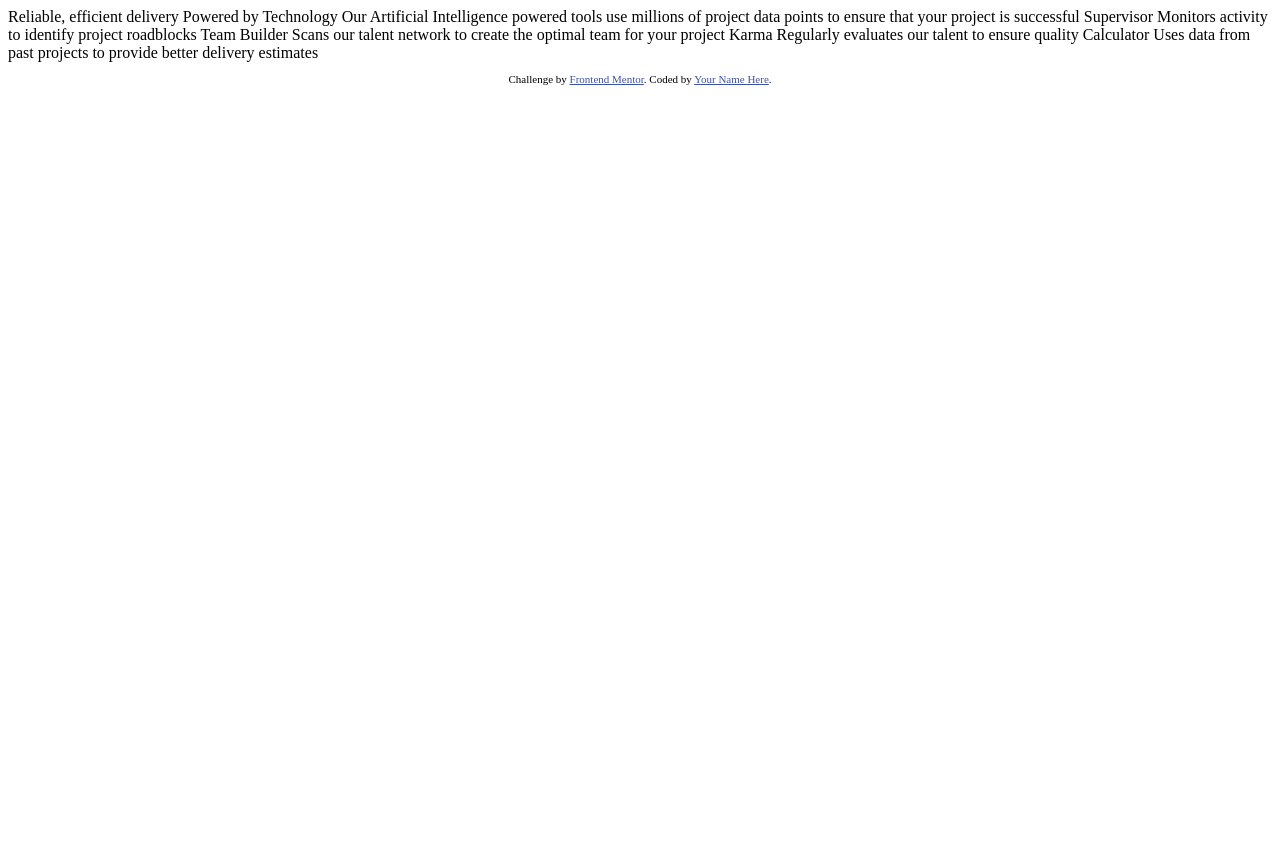
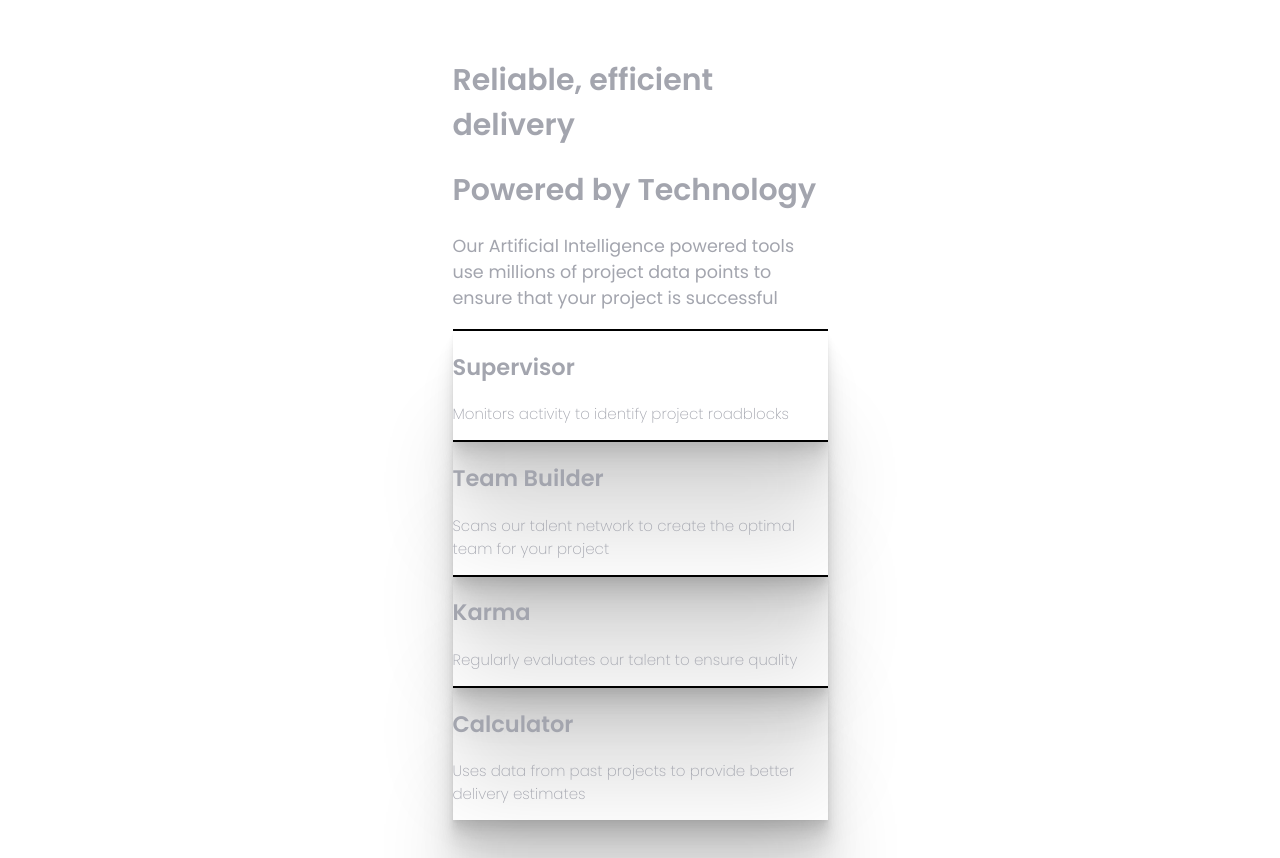
Before and after one commit to gylim0604/FrontendMentor-four-card-feature-section, a plain HTML site: page index.html in a window 1280 px wide. Before the commit the page ends 800 px from the top, so only its background shows below. Drawn offline with Linux system fonts and the light colour scheme.

Commit message:
simple draft

```diff
--- a/index.html
+++ b/index.html
@@ -1,45 +1,69 @@
 <!DOCTYPE html>
 <html lang="en">
   <head>
-  <meta charset="UTF-8">
-  <meta name="viewport" content="width=device-width, initial-scale=1.0"> <!-- displays site properly based on user's device -->
+    <meta charset="UTF-8" />
+    <meta name="viewport" content="width=device-width, initial-scale=1.0" />
+    <!-- displays site properly based on user's device -->
 
-  <link rel="icon" type="image/png" sizes="32x32" href="./images/favicon-32x32.png">
+    <link
+      rel="icon"
+      type="image/png"
+      sizes="32x32"
+      href="./images/favicon-32x32.png"
+    />
 
     <title>Frontend Mentor | Four card feature section</title>
 
     <!-- Feel free to remove these styles or customise in your own stylesheet 👍 -->
+    <link rel="stylesheet" href="static/css/styles.css" />
     <style>
-    .attribution { font-size: 11px; text-align: center; }
-    .attribution a { color: hsl(228, 45%, 44%); }
+      .attribution {
+        font-size: 11px;
+        text-align: center;
+      }
+      .attribution a {
+        color: hsl(228, 45%, 44%);
+      }
     </style>
   </head>
   <body>
-
-  Reliable, efficient delivery
-  Powered by Technology
-
-  Our Artificial Intelligence powered tools use millions of project data points
-  to ensure that your project is successful
-
-  Supervisor
-  Monitors activity to identify project roadblocks
-
-  Team Builder
+    <main>
+      <span class="cta">
+        <h1>Reliable, efficient delivery</h1>
+        <h1>Powered by Technology</h1>
+        <h3>
+          Our Artificial Intelligence powered tools use millions of project data
+          points to ensure that your project is successful
+        </h3>
+      </span>
+      <span class="column-wrapper">
+        <span class="column">
+          <span class="card box-shadow">
+            <h2>Supervisor</h2>
+            <p>Monitors activity to identify project roadblocks</p>
+          </span>
+        </span>
+        <span class="column">
+          <span class="card box-shadow">
+            <h2>Team Builder</h2>
+            <p>
               Scans our talent network to create the optimal team for your project
-
-  Karma
-  Regularly evaluates our talent to ensure quality
-
-  Calculator
+            </p>
+          </span>
+          <span class="card box-shadow">
+            <h2>Karma</h2>
+            <p>Regularly evaluates our talent to ensure quality</p>
+          </span>
+        </span>
+        <span class="column">
+          <span class="card box-shadow">
+            <h2>Calculator</h2>
+            <p>
               Uses data from past projects to provide better delivery estimates
-
-
-  <footer>
-    <p class="attribution">
-      Challenge by <a href="https://www.frontendmentor.io?ref=challenge" target="_blank">Frontend Mentor</a>.
-      Coded by <a href="#">Your Name Here</a>.
             </p>
-  </footer>
+          </span>
+        </span>
+      </span>
+    </main>
   </body>
 </html>
--- /dev/null
+++ b/static/css/styles.scss
@@ -0,0 +1,60 @@
+@import url('https://fonts.googleapis.com/css2?family=Poppins:wght@200;400;600&display=swap');
+
+$font-stack: 'Poppins', sans-serif;
+$primary-red:hsl(0, 78%, 62%);
+$primary-cyan:hsl(180, 62%, 55%);
+$primary-oragne: hsl(34, 97%, 64%);
+$primary-blue:hsl(212, 86%, 64%);
+$neutral-dark-blue:  hsl(234, 12%, 34%);
+$neutral-gray-blue:  hsl(229, 6%, 66%);
+$neutral-light-gray: hsl(0, 0%, 98%);
+
+html,body{
+    font-family: $font-stack;
+    font-size: 15px;
+    font-weight: 200;
+    color: $neutral-gray-blue;
+    min-height: 100vh;
+}
+body{
+    display: flex;
+    justify-content: center;
+    align-items: center;
+}
+
+main{
+    max-width: 375px;
+    padding: 2rem 5vw;
+}
+.cta{
+    h3{
+        font-weight: 400;
+    }
+}
+
+.column-wrapper{
+    display: flex;
+    flex-direction: column;
+}
+
+.column{
+    display: flex;
+    flex-direction: column;
+    justify-content: center;
+
+}
+
+.box-shadow{
+    box-shadow:
+  0 2.8px 2.2px rgba(0, 0, 0, 0.034),
+  0 6.7px 5.3px rgba(0, 0, 0, 0.048),
+  0 12.5px 10px rgba(0, 0, 0, 0.06),
+  0 22.3px 17.9px rgba(0, 0, 0, 0.072),
+  0 41.8px 33.4px rgba(0, 0, 0, 0.086),
+  0 100px 80px rgba(0, 0, 0, 0.12)
+;
+}
+.card{
+    border-top: 2px solid black;
+
+}
```
Also changed, not shown: static/css/styles.css (added), 1 other file. Lines whose indentation alone changed are shown as unchanged.
